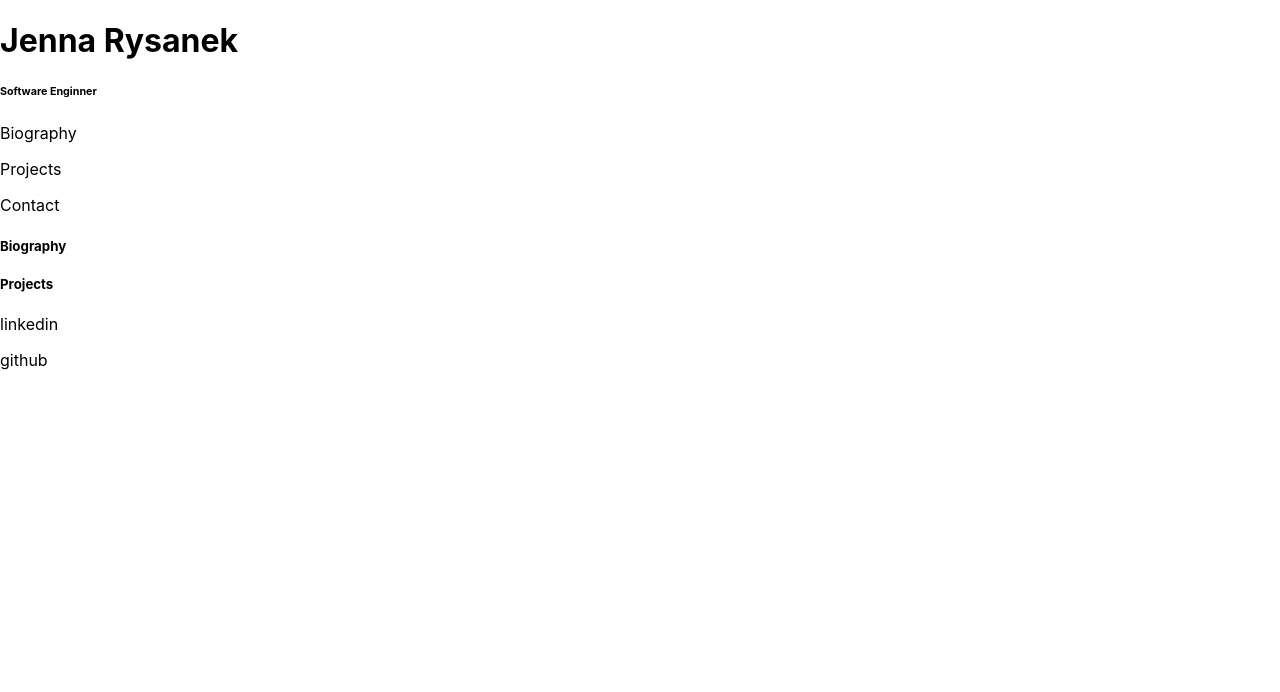
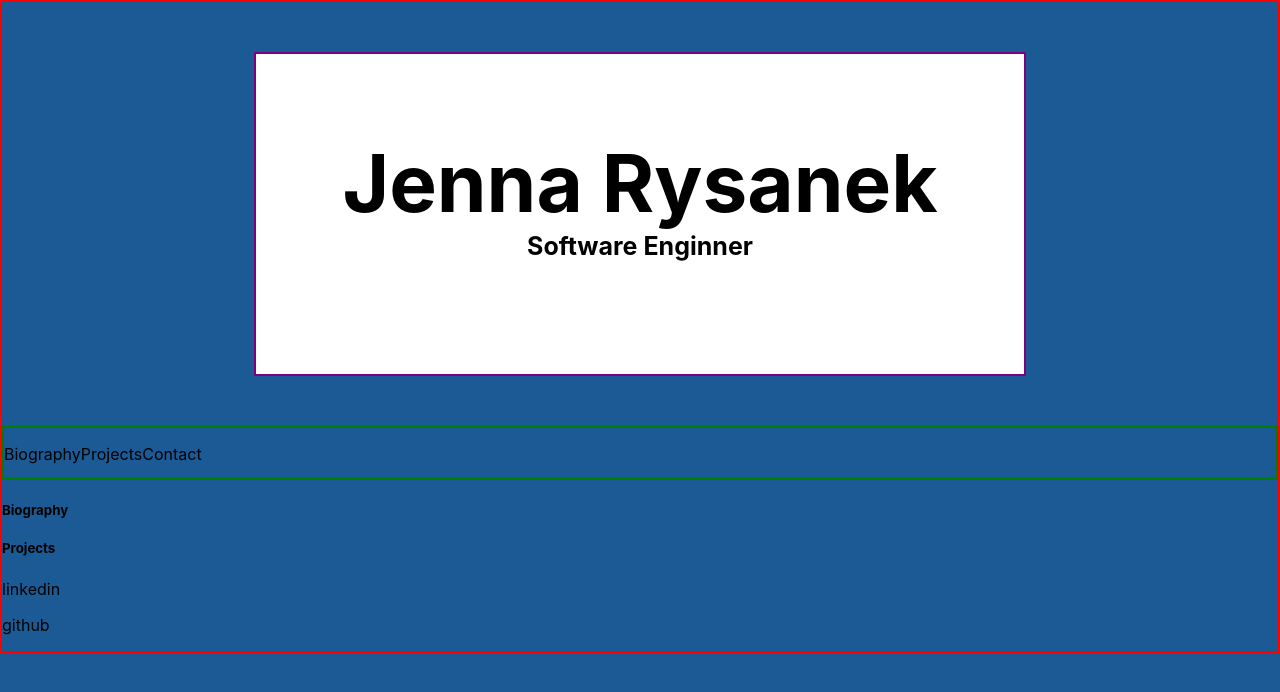
Before and after one commit to jrysanek/jrysanek-portfolio, a React (Create React App) app in the folder jr-portfolio/: page / in a window 1280 px wide. Shown: the top 692 px of the page. Built offline with nearby package versions, Linux system fonts and the light colour scheme.

Commit message:
stlying Header and App components

```diff
--- a/jr-portfolio/src/App.css
+++ b/jr-portfolio/src/App.css
@@ -1,38 +1,4 @@
-.App {
-  text-align: center;
+body{
+  background-color: #1B5A95;
+  border: 2px solid red;
 }
-
-.App-logo {
-  height: 40vmin;
-  pointer-events: none;
-}
-
-@media (prefers-reduced-motion: no-preference) {
-  .App-logo {
-    animation: App-logo-spin infinite 20s linear;
-  }
-}
-
-.App-header {
-  background-color: #282c34;
-  min-height: 100vh;
-  display: flex;
-  flex-direction: column;
-  align-items: center;
-  justify-content: center;
-  font-size: calc(10px + 2vmin);
-  color: white;
-}
-
-.App-link {
-  color: #61dafb;
-}
-
-@keyframes App-logo-spin {
-  from {
-    transform: rotate(0deg);
-  }
-  to {
-    transform: rotate(360deg);
-  }
-}
--- /dev/null
+++ b/jr-portfolio/src/Components/Header/Header.css
@@ -0,0 +1,26 @@
+.header{
+    background-color: white;
+    border: 2px solid purple;
+    height: 40vh;
+    width: 60vw;
+    margin: 50px auto;
+}
+.nav-bar{
+    border: 2px solid green;
+    display: flex;
+    flex-wrap: wrap;
+    height: 50px;
+}
+h1{
+    font-size: 80px;
+    text-align: center;
+    margin-top: 80px;
+    margin-bottom: 0;
+    /* border: 2px solid powderblue; */
+}
+h6{
+    font-size: 25px;
+    text-align: center;
+    margin-top: 0;
+    /* border: 2px solid orange; */
+}
--- a/jr-portfolio/src/Components/Header/Header.jsx
+++ b/jr-portfolio/src/Components/Header/Header.jsx
@@ -1,15 +1,19 @@
 import React from 'react'
+import './Header.css';
 
 export default function Header() {
     return (
-        <div className="header">
-            <h1>Jenna Rysanek</h1>
-            <h6>Software Enginner</h6>
-            <nav>
+        <>
+            <div className="header">
+                <h1>Jenna Rysanek</h1>
+                <h6>Software Enginner</h6>
+            </div>
+
+            <div className="nav-bar">
                 <p>Biography</p>
                 <p>Projects</p>
                 <p>Contact</p>
-            </nav>
-        </div>
+            </div>
+        </>
     )
 }
```
